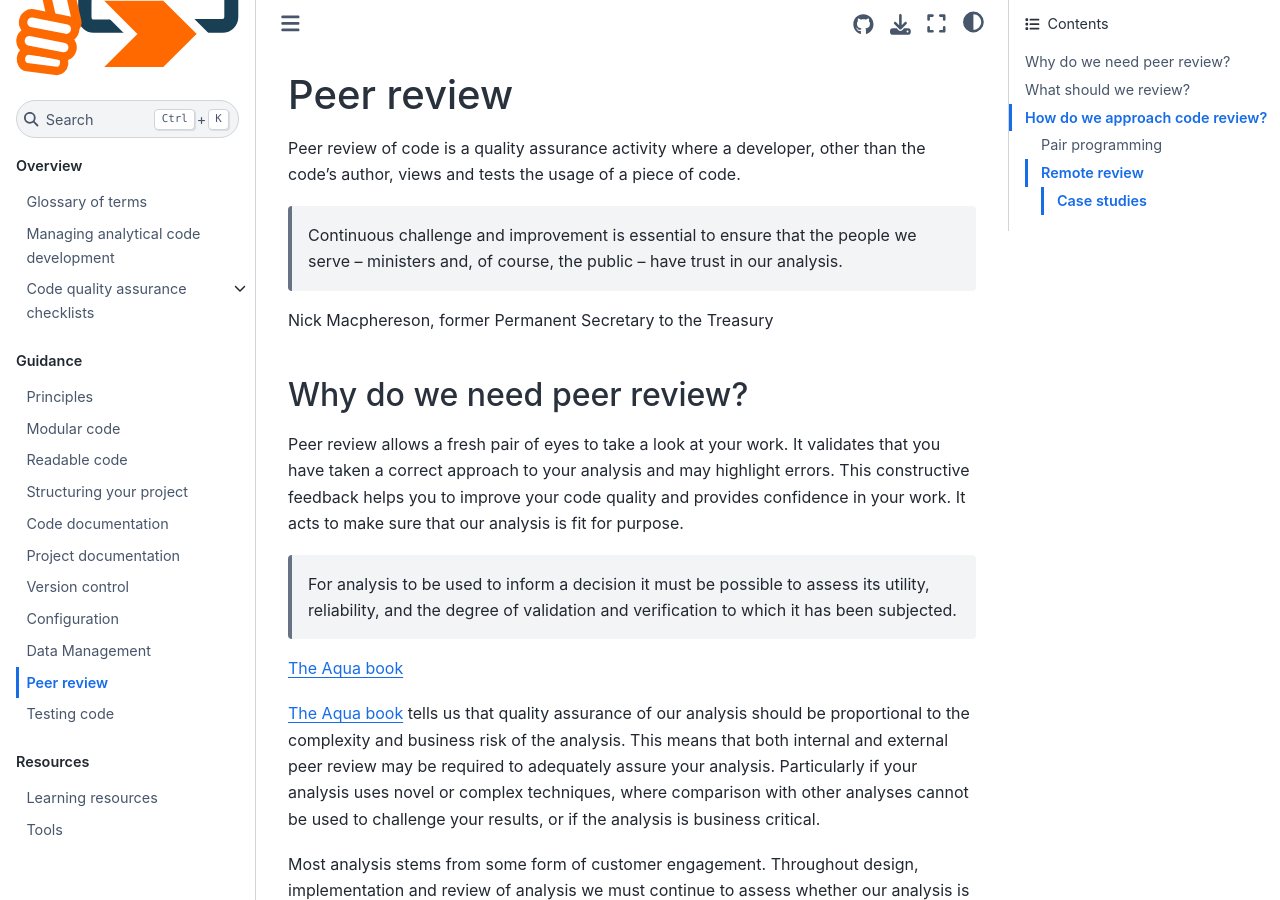
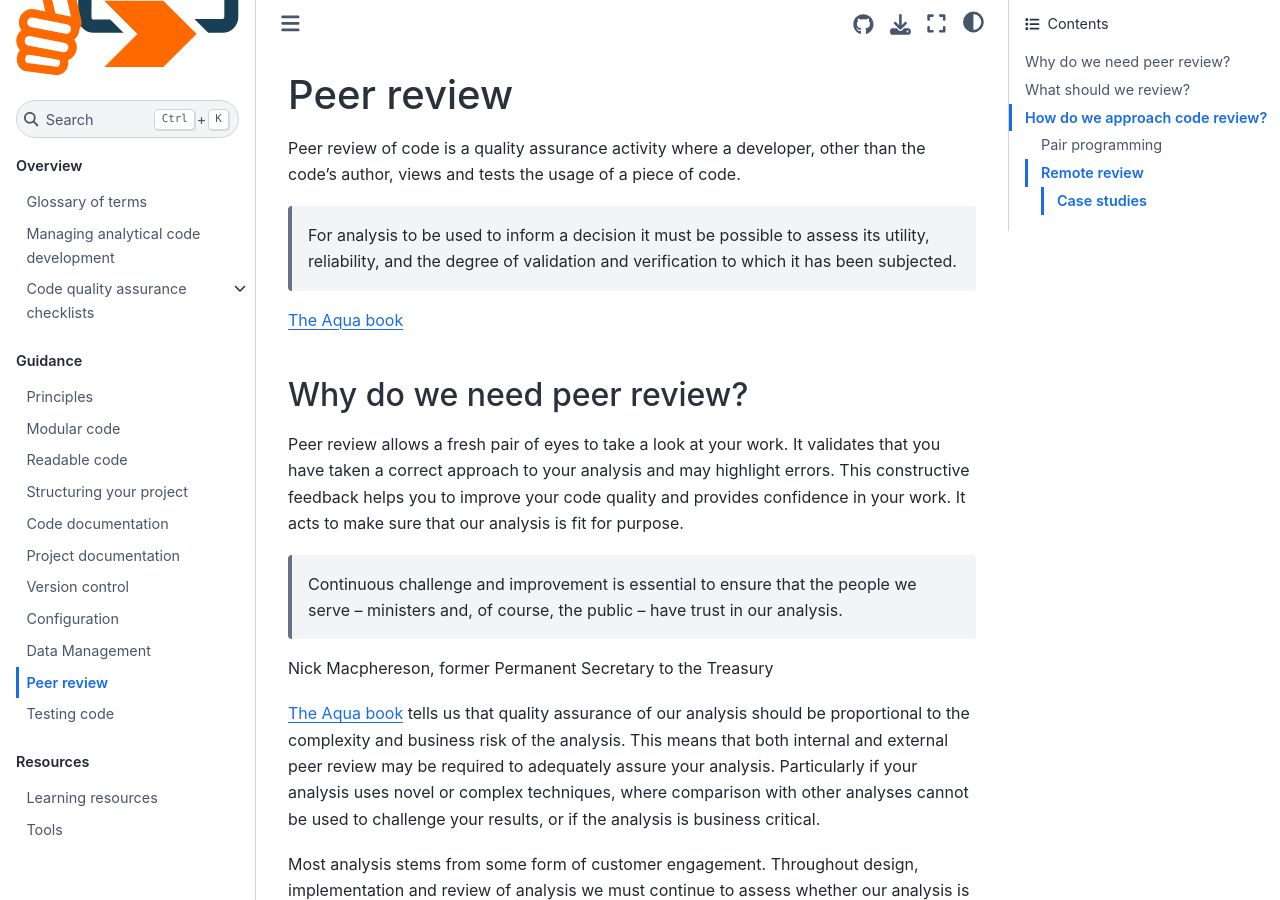
Before and after one commit to best-practice-and-impact/qa-of-code-guidance, a Jupyter Book: the page built from book/peer_review.md, in a window 1280 px wide and 900 px high. Built offline with Jupyter Book 1.0.4 settings and Sphinx 7.4.7 and the Sphinx Book theme 1.1.4, drawn with Linux system fonts in a browser that asks for light colours.

Commit message:
Revert "Swap quote positions"
This reverts commit 7ffa1b0f56a731986c0bb8d9532db6eff1d79a06.

```diff
--- a/book/peer_review.md
+++ b/book/peer_review.md
@@ -2,17 +2,17 @@
 
 Peer review of code is a quality assurance activity where a developer, other than the code's author, views and tests the usage of a piece of code.
 
->Continuous challenge and improvement is essential to ensure that the people we serve – ministers and, of course, the public – have trust in our analysis.
+>For analysis to be used to inform a decision it must be possible to assess its utility, reliability, and the degree of validation and verification to which it has been subjected.
 
-Nick Macphereson, former Permanent Secretary to the Treasury
+[The Aqua book](https://www.gov.uk/government/publications/the-aqua-book-guidance-on-producing-quality-analysis-for-government)
 
 ## Why do we need peer review?
 
 Peer review allows a fresh pair of eyes to take a look at your work. It validates that you have taken a correct approach to your analysis and may highlight errors. This constructive feedback helps you to improve your code quality and provides confidence in your work. It acts to make sure that our analysis is fit for purpose.
 
->For analysis to be used to inform a decision it must be possible to assess its utility, reliability, and the degree of validation and verification to which it has been subjected.
+>Continuous challenge and improvement is essential to ensure that the people we serve – ministers and, of course, the public – have trust in our analysis.
 
-[The Aqua book](https://www.gov.uk/government/publications/the-aqua-book-guidance-on-producing-quality-analysis-for-government)
+Nick Macphereson, former Permanent Secretary to the Treasury
 
 [The Aqua book](https://www.gov.uk/government/publications/the-aqua-book-guidance-on-producing-quality-analysis-for-government) tells us that quality assurance of our analysis should be proportional to the complexity and business risk of the analysis. This means that both internal and external peer review may be required to adequately assure your analysis. Particularly if your analysis uses novel or complex techniques, where comparison with other analyses cannot be used to challenge your results, or if the analysis is business critical.
 
```
